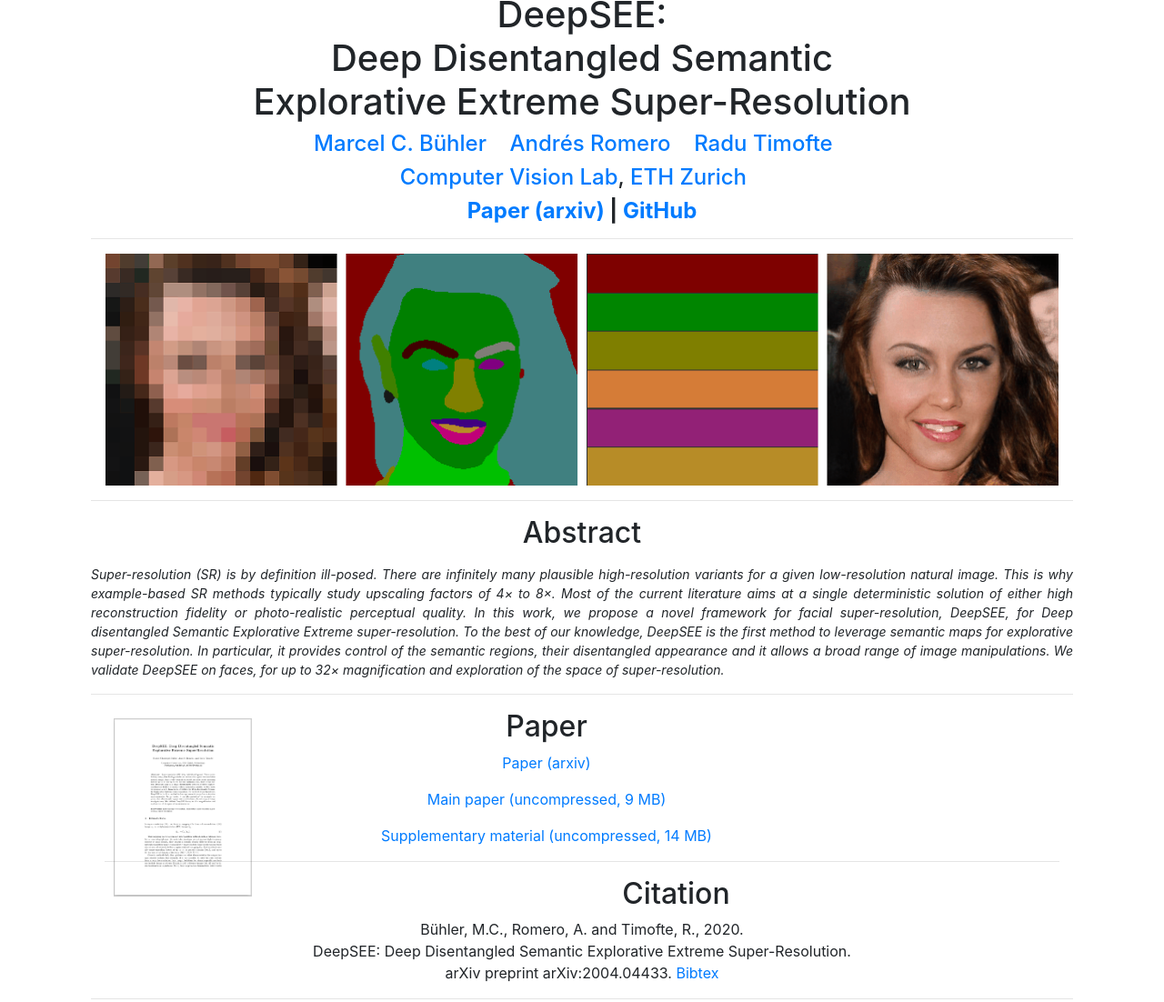
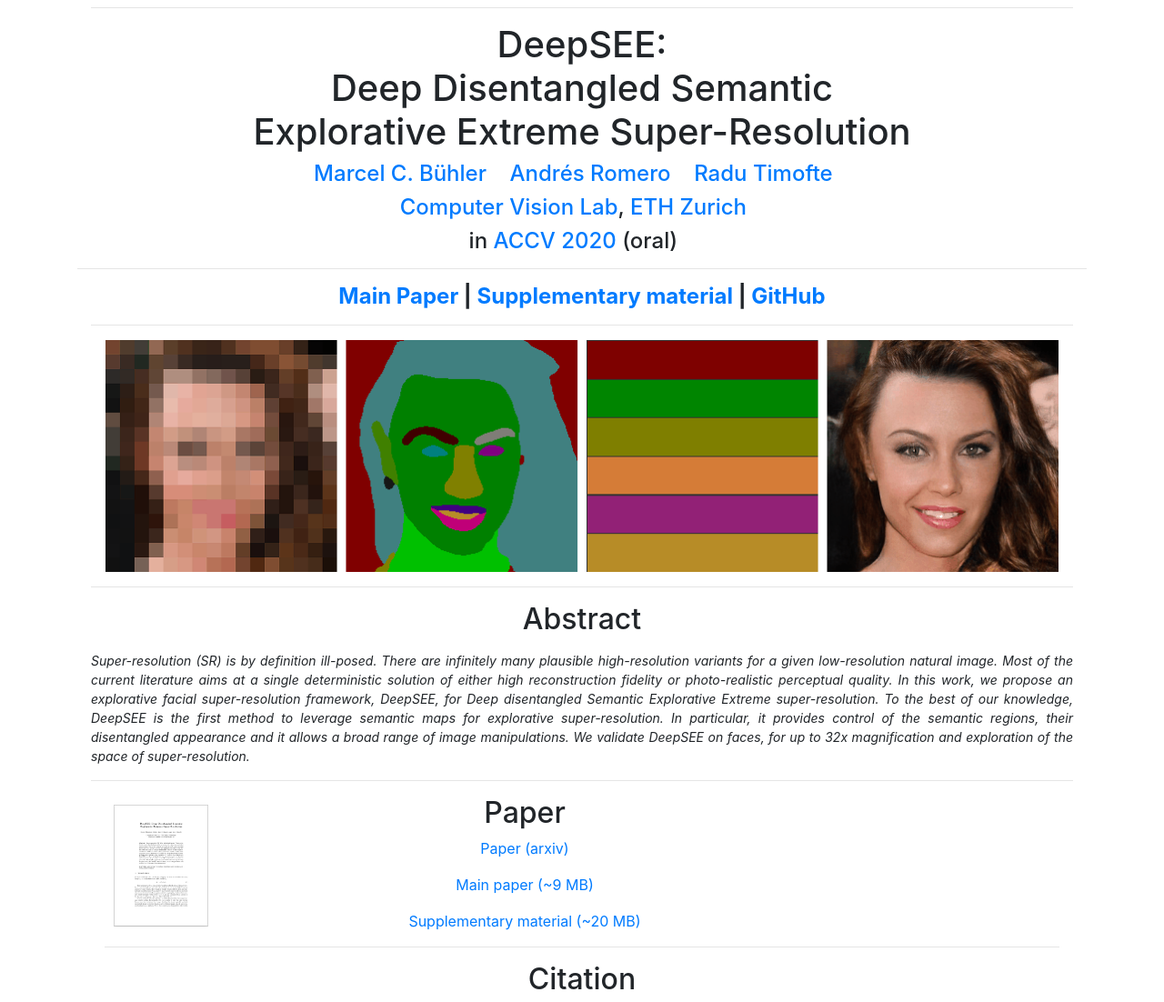
Before and after one commit to mcbuehler/DeepSEE, a plain HTML site: page docs/index.html in a window 1280 px wide. Shown: the part 8-1110 px from the top of the page at 91% size. Drawn offline with nearby package versions, Linux system fonts and the light colour scheme.

Commit message:
updated project page

```diff
--- a/docs/index.html
+++ b/docs/index.html
@@ -17,6 +17,9 @@
 
 <div id="main" class="container text-center">
     <div class="col-md-12">
+        <hr>
+    </div>
+    <div class="col-md-12">
         <h1>DeepSEE:<br>Deep Disentangled Semantic<br>Explorative Extreme
             Super-Resolution</h1>
 
@@ -24,7 +27,7 @@
 
     <div class="col-md-12">
         <h4>
-            <a href="http://www.linkedin.com/in/mcbuehler/"
+            <a href="http://www.mcbuehler.ch"
                target="_blank">Marcel C. Bühler</a>&nbsp;&nbsp;&nbsp;
             <a href="https://ee.ethz.ch/the-department/people-a-z/person-detail.MjQ5ODc2.TGlzdC8zMjc5LC0xNjUwNTg5ODIw.html"
                target="_blank">Andrés Romero</a>&nbsp;&nbsp;&nbsp;
@@ -38,10 +41,16 @@
         <a href="https://ethz.ch/" target="_blank">ETH Zurich</a>&nbsp;&nbsp;&nbsp;
     </h4>
     </div>
+        <div class="col-md-12"><h4>
+        in <a href="http://accv2020.kyoto/" title="ACCV 2020" target="_blank">ACCV 2020</a> (oral)&nbsp;&nbsp;&nbsp;
+    </h4>
+    </div>
+
+        <hr class="hr-text">
     <div class="col-md-12">
-        <h4><strong><a href="https://arxiv.org/abs/2004.04433">Paper
-            (arxiv)</a> | <a
-                href="https://github.com/mcbuehler/DeepSEE">GitHub</a>
+        <h4><strong><a target="_blank" title="Main paper" href="https://arxiv.org/abs/2004.04433">Main Paper</a> |
+            <a target="_blank" title="Supplementary material" href="https://drive.google.com/file/d/1vRdmV1zL5YgyMeH9moDq36qnKeG7CBjT/view?usp=sharing">Supplementary material</a> |
+            <a target="_blank" title="GitHub" href="https://github.com/mcbuehler/DeepSEE">GitHub</a>
         </strong></h4>
         <hr class="hr-text">
     </div>
@@ -56,7 +65,7 @@
         <h2 align="center">Abstract</h2>
 
         <div style="font-size:14px"><p align="justify">
-            <p align="justify"><i>Super-resolution (SR) is by definition ill-posed. There are infinitely many plausible high-resolution variants for a given low-resolution natural image. This is why example-based SR methods typically study upscaling factors of 4× to 8×. Most of the current literature aims at a single deterministic solution of either high reconstruction fidelity or photo-realistic perceptual quality. In this work, we propose a novel framework for facial super-resolution, DeepSEE, for Deep disentangled Semantic Explorative Extreme super-resolution. To the best of our knowledge, DeepSEE is the first method to leverage semantic maps for explorative super-resolution. In particular, it provides control of the semantic regions, their disentangled appearance and it allows a broad range of image manipulations. We validate DeepSEE on faces, for up to 32× magnification and exploration of the space of super-resolution.</i></p>
+            <p align="justify"><i>Super-resolution (SR) is by definition ill-posed. There are infinitely many plausible high-resolution variants for a given low-resolution natural image. Most of the current literature aims at a single deterministic solution of either high reconstruction fidelity or photo-realistic perceptual quality. In this work, we propose an explorative facial super-resolution framework, DeepSEE, for Deep disentangled Semantic Explorative Extreme super-resolution. To the best of our knowledge, DeepSEE is the first method to leverage semantic maps for explorative super-resolution. In particular, it provides control of the semantic regions, their disentangled appearance and it allows a broad range of image manipulations. We validate DeepSEE on faces, for up to 32x magnification and exploration of the space of super-resolution.</i></p>
         </div>
 
         <hr class="hr-text">
@@ -68,24 +77,23 @@
             <a href="https://arxiv.org/abs/2004.04433"><img
                     style="float: left; padding: 10px; PADDING-RIGHT: 30px;"
                     alt="paper thumbnail" src="images/paper_thumbnail.jpg"
-                    width=80%></a>
+                    width=60%></a>
         </div>
 
         <div class="col-md-9 col-sm-6">
 
             <h2>Paper</h2>
 
-
             <p><a href="https://arxiv.org/abs/2004.04433">Paper (arxiv)</a>
             </p>
             <p>
-                <a href="https://deepseeresources.s3.us-east-2.amazonaws.com/DeepSEE_main_full-resolution.pdf"
-                   title="DeepSEE main paper">Main paper (uncompressed, 9
-                    MB)</a></p>
+                <a target="_blank" title="Main paper" href="https://arxiv.org/abs/2004.04433">Main paper (~9 MB)</a></p>
             <p>
-                <a href="https://deepseeresources.s3.us-east-2.amazonaws.com/DeepSEE_supp_full-resolution.pdf"
-                   title="DeepSEE supplementary material">Supplementary
-                    material (uncompressed, 14 MB)</a></p>
+                <a target="_blank" title="Supplementary material" href="https://drive.google.com/file/d/1vRdmV1zL5YgyMeH9moDq36qnKeG7CBjT/view?usp=sharing">Supplementary material (~20 MB)</a></p>
+
+        </div>
+
+        <div class="col-md-12">
 
         </div>
         <div class="col-md-12">
@@ -95,9 +103,9 @@
     </div>
     <div class="col-md-12">
         <h2>Citation</h2>
-        <p>Bühler, M.C., Romero, A. and Timofte, R., 2020.<br>DeepSEE:
-            Deep Disentangled Semantic Explorative Extreme
-            Super-Resolution. <br>arXiv preprint arXiv:2004.04433.
+        <p>Marcel Christoph Bühler, Andrés Romero, and Radu Timofte. <br>
+            Deepsee: Deep disentangled semantic explorative extreme super-resolution. <br>
+            In The 15th Asian Conference on Computer Vision (ACCV), 2020.
             <a href="citation.txt">Bibtex</a></p>
         <hr class="hr-text">
 
@@ -151,9 +159,7 @@
 
     <div class="col-md-12">
         <h1 align='center'>Code and Models</h1>
-        <p align="justify">Please check out and star
-            our <a href="https://github.com/mcbuehler/DeepSEE"> GitHub
-                repository</a>. </p>
+        <p align="justify">Please check out our <a href="https://github.com/mcbuehler/DeepSEE"> GitHub repository</a>. </p>
         <hr class="hr-text">
 
     </div>
```
Also changed, not shown: docs/citation.txt.
